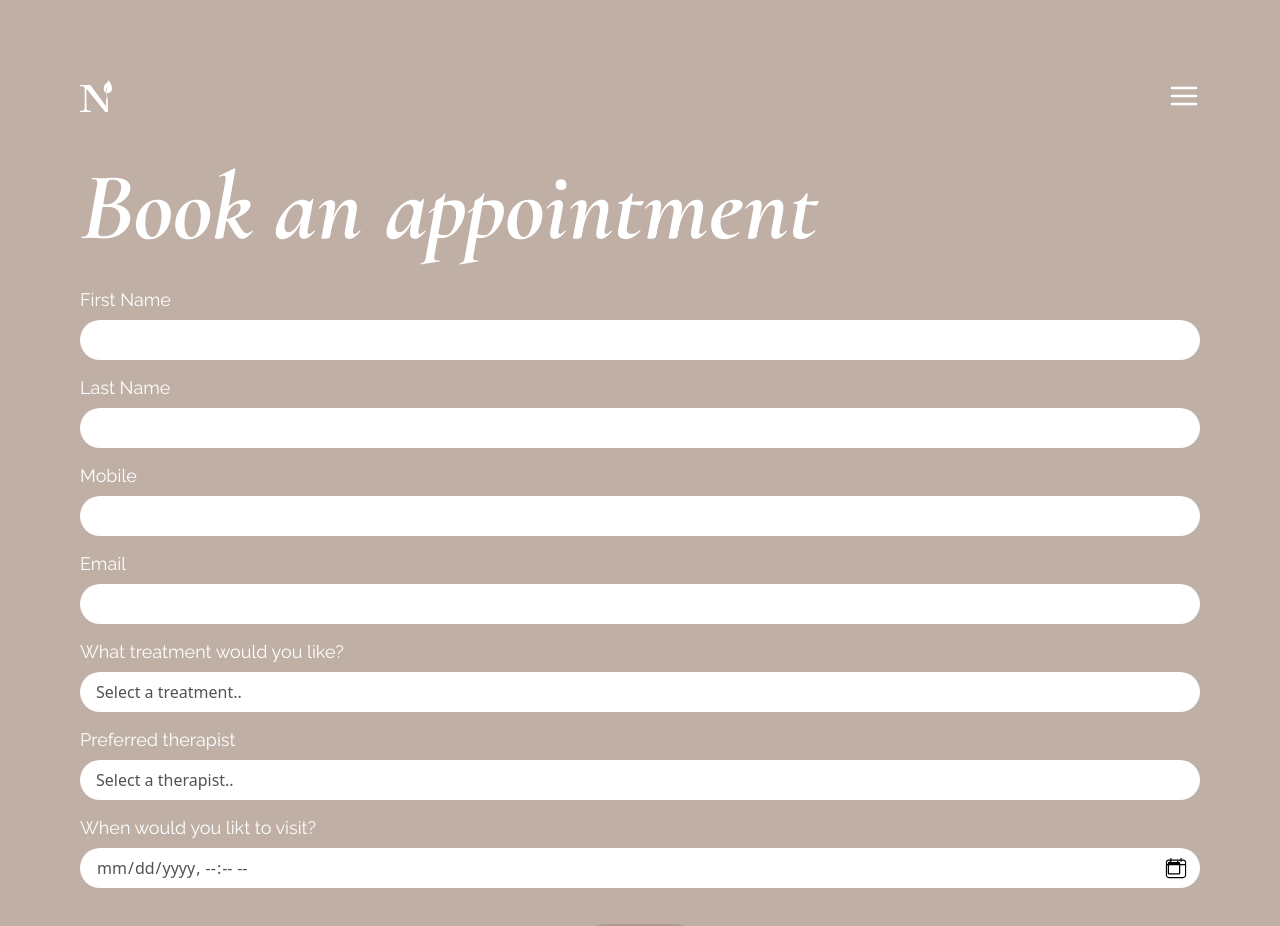
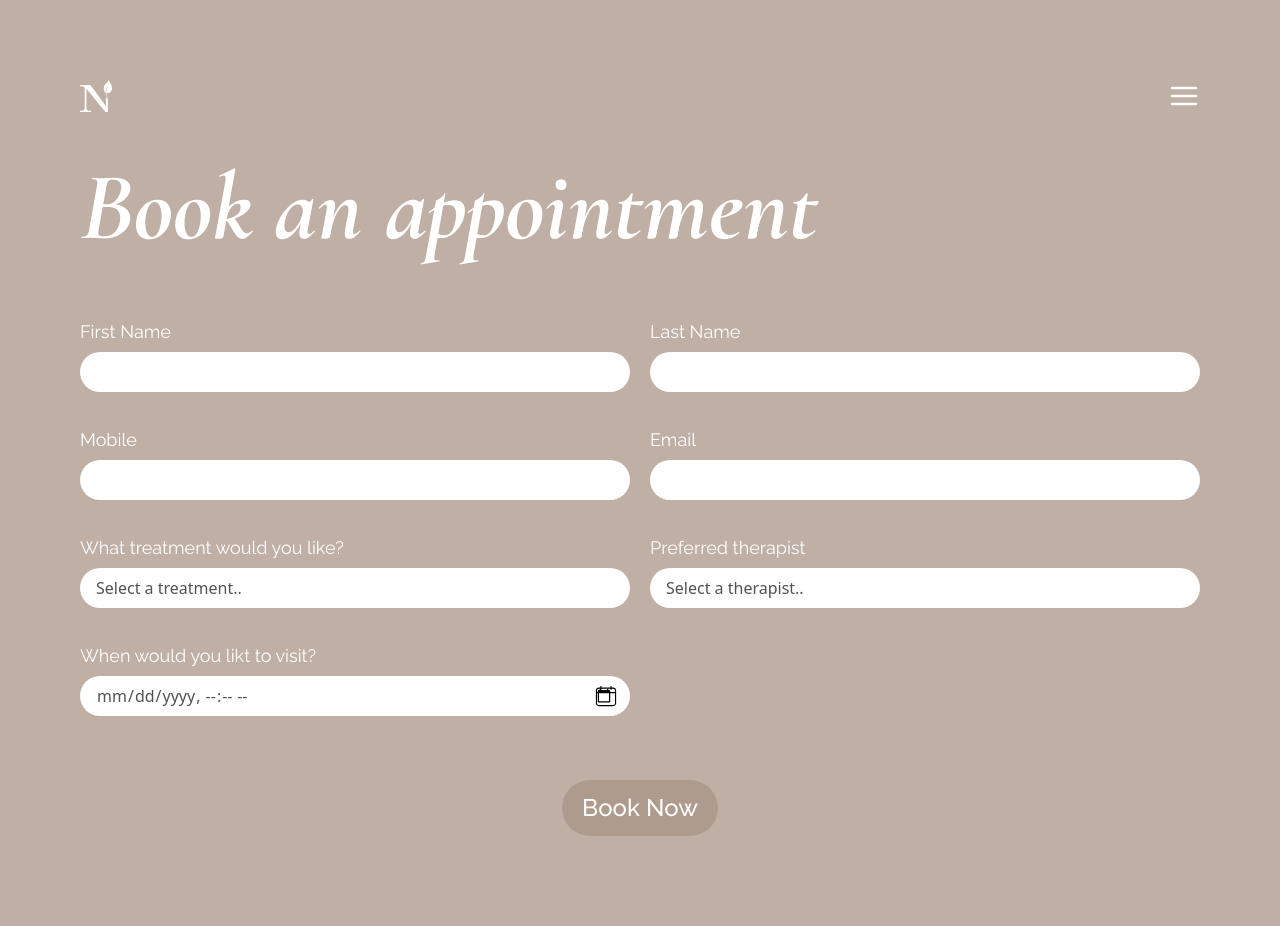
Before and after one commit to Ami0480/naturespa-website-tailwind, a React (Vite) app in the folder my-app/: page /booking in a window 1280 px wide. Shown: the top 926 px of the page. Built offline with nearby package versions, Linux system fonts and the light colour scheme.

Commit message:
Create Booking page desktop

```diff
--- a/my-app/src/App.css
+++ b/my-app/src/App.css
@@ -35,7 +35,7 @@ h4 {
 }
 
 .link {
-  @apply text-white font-bold font-raleway md:text-2xl px-5 py-3 mt-7 rounded-full md:font-medium;
+  @apply bg-[#af9b8e] text-white font-bold font-raleway md:text-2xl px-5 py-3 mt-7 rounded-full md:font-medium;
 }
 .link-button {
   @apply text-white font-bold font-raleway hover:underline decoration-1 duration-200;
--- a/my-app/src/Booking.jsx
+++ b/my-app/src/Booking.jsx
@@ -46,12 +46,14 @@ export default function Booking() {
 
   return (
     <div className="container">
-      <h1 className="font-cormorant text-white text-6xl italic mt-20 mb-8">
+      <h1 className="font-cormorant text-white text-6xl italic mt-20 mb-8 md:mb-16">
         Book an appointment
       </h1>
 
+      <form onSubmit={handleSubmit}>
+        <div className="md:flex md:gap-5 md:my-5">
+          <div className="md:flex-1">
             <label className="text-[18px]/6 font-raleway">First Name</label>
-      <form onSubmit={handleSubmit}>
             <input
               type="text"
               name="firstName"
@@ -60,9 +62,9 @@ export default function Booking() {
               className="w-full h-10 mt-2 mb-4 bg-white rounded-3xl text-black px-4 outline-none"
               required
             ></input>
-
+          </div>
+          <div className="md:flex-1">
             <label className="text-[18px]/6 font-raleway mb-2">Last Name</label>
-
             <input
               type="text"
               name="lastName"
@@ -71,9 +73,12 @@ export default function Booking() {
               className="w-full h-10 mt-2 mb-4 bg-white rounded-3xl text-black px-4 outline-none"
               required
             ></input>
+          </div>
+        </div>
 
+        <div className="md:flex md:gap-5 md:my-5">
+          <div className="md:flex-1">
             <label className="text-[18px]/6 font-raleway mb-2">Mobile</label>
-
             <input
               type="text"
               name="mobile"
@@ -82,9 +87,9 @@ export default function Booking() {
               className="w-full h-10 mt-2 mb-4 bg-white rounded-3xl text-black px-4 outline-none"
               required
             ></input>
-
+          </div>
+          <div className="md:flex-1">
             <label className="text-[18px]/6 font-raleway mb-2">Email</label>
-
             <input
               type="text"
               name="email"
@@ -93,11 +98,14 @@ export default function Booking() {
               className="w-full h-10 mt-2 mb-4 bg-white rounded-3xl text-black px-4 outline-none"
               required
             ></input>
+          </div>
+        </div>
 
+        <div className="md:flex md:gap-5 md:my-5">
+          <div className="md:flex-1">
             <label className="text-[18px]/6 font-raleway mb-2">
               What treatment would you like?
             </label>
-
             <select
               type="text"
               name="treatment"
@@ -122,19 +130,26 @@ export default function Booking() {
               <option value="Scrub">Body Scrub - 60min ($120)</option>
               <option value="Detox">Body Detox and Wrap - 120min ($280)</option>
               <option value="Mask">Full Body Mask- 150min ($320)</option>
-          <option value="Head-toe">Head to Toe Massage- 120min ($210)</option>
+              <option value="Head-toe">
+                Head to Toe Massage- 120min ($210)
+              </option>
               <option value="Calm">Calm Facial- 60min ($210)</option>
-          <option value="Rejuvinate">Rejuvinate Facial - 60min ($210)</option>
+              <option value="Rejuvinate">
+                Rejuvinate Facial - 60min ($210)
+              </option>
               <option value="Refresh">Refresh Facial- 60min ($210)</option>
               <option value="LED">LED Light Therapy - 30min ($120)</option>
               <option value="F-scrub">Facial Scrub- 30min ($120)</option>
-          <option value="F-mask">Facial Scrub and Mask- 60min ($320)</option>
+              <option value="F-mask">
+                Facial Scrub and Mask- 60min ($320)
+              </option>
               <option value="Microdermabrasion">
                 Hydro Microdermabrasion Facial - 60min ($210)
               </option>
               <option value="Peeling">Facial Peeling- 60min ($240)</option>
             </select>
-
+          </div>
+          <div className="md:flex-1">
             <label className="text-[18px]/6 font-raleway mb-2">
               Preferred therapist
             </label>
@@ -155,7 +170,11 @@ export default function Booking() {
               <option value="michael">Michelle</option>
               <option value="emma">Emma</option>
             </select>
+          </div>
+        </div>
 
+        <div className="md:flex md:w-1/2 md:my-5">
+          <div className="md:flex-1 md:mr-2.5">
             <label className="text-[18px]/6 font-raleway mb-2">
               When would you likt to visit?
             </label>
@@ -174,13 +193,11 @@ export default function Booking() {
                 className="absolute top-4 right-3 pointer-events-none"
               />
             </div>
+          </div>
+        </div>
 
         <div className="flex justify-center">
-          <button
-            type="submit"
-            className="pr-5 pl-5 pt-3 pb-3 mt-5 mb-5 items-center text-white rounded-full font-bold font-raleway"
-            style={{ backgroundColor: "#af9b8e" }}
-          >
+          <button type="submit" className="link">
             Book Now
           </button>
         </div>
```
Lines whose indentation alone changed are shown as unchanged.
